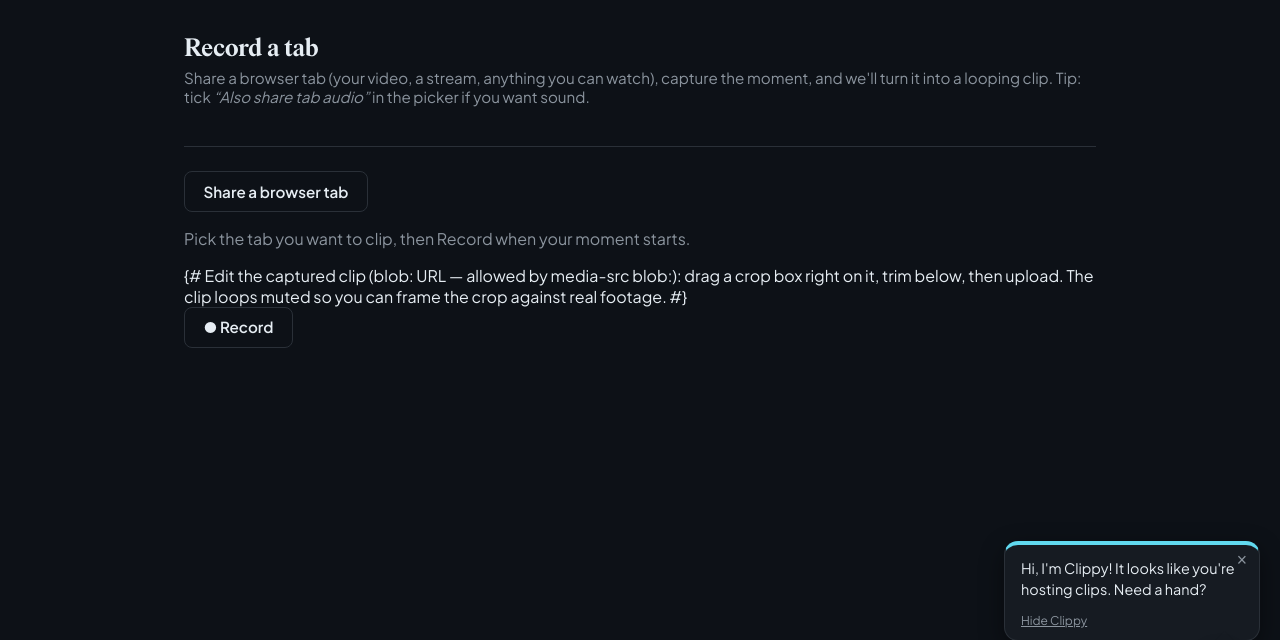
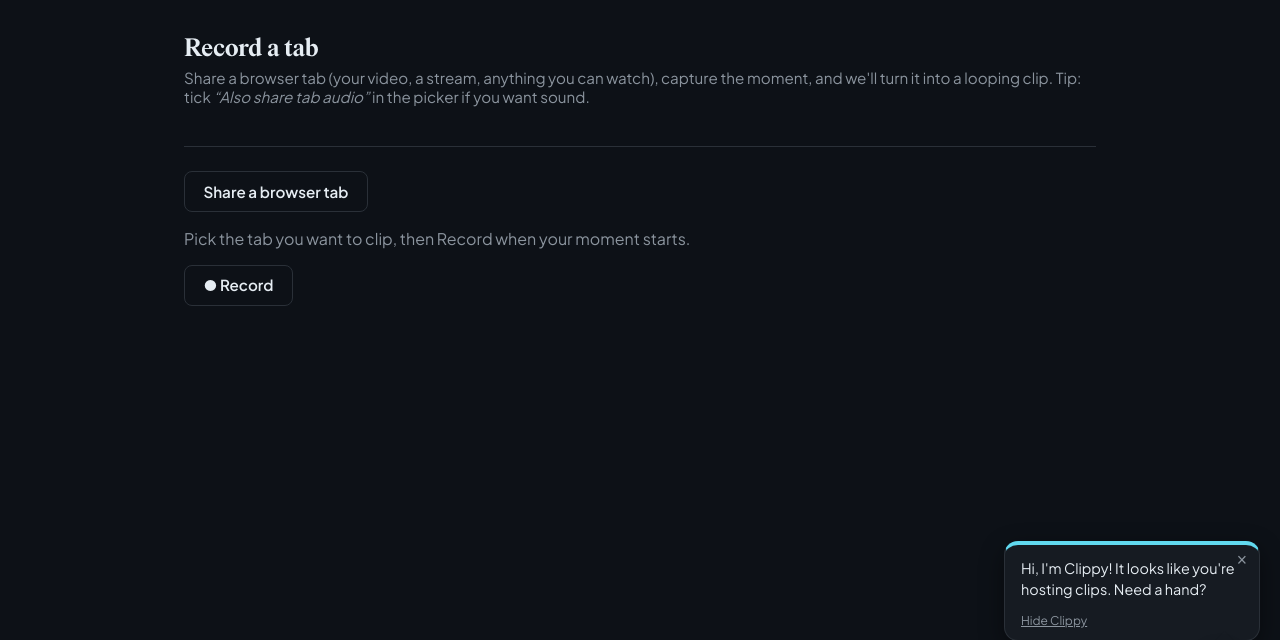
Before and after one commit to jaigner-hub/clip.cool, a Django app: template app/templates/clips/record.html in a window 1280 px wide. Shown: the part 57-697 px from the top of the page. Run offline with Django 5.2, Linux system fonts and the light colour scheme; the template is opened without the code that fills it, so the values that code supplies are empty.

Commit message:
clips: fix multi-line Django comment leaking onto the record page
{# #} comments are single-line only in Django — a two-line one isn't parsed as
a comment, so the edit-stage comment text rendered as visible page content.
Collapse it to one line.

Co-Authored-By: Claude Opus 4.8 (1M context) <noreply@anthropic.com>

```diff
--- a/app/templates/clips/record.html
+++ b/app/templates/clips/record.html
@@ -27,8 +27,7 @@
     <video id="record-preview" class="clip-record-video" muted autoplay playsinline></video>
   </div>
 
-  {# Edit the captured clip (blob: URL — allowed by media-src blob:): drag a crop box right on it,
-     trim below, then upload. The clip loops muted so you can frame the crop against real footage. #}
+  {# Edit the captured clip (blob: URL — allowed by media-src blob:): crop box + trim, then upload. #}
   <div id="record-edit-stage" class="clip-record-stage" hidden>
     <video id="record-playback" class="clip-record-video" muted loop playsinline></video>
     <canvas id="record-crop" class="clip-crop-overlay"></canvas>
```
